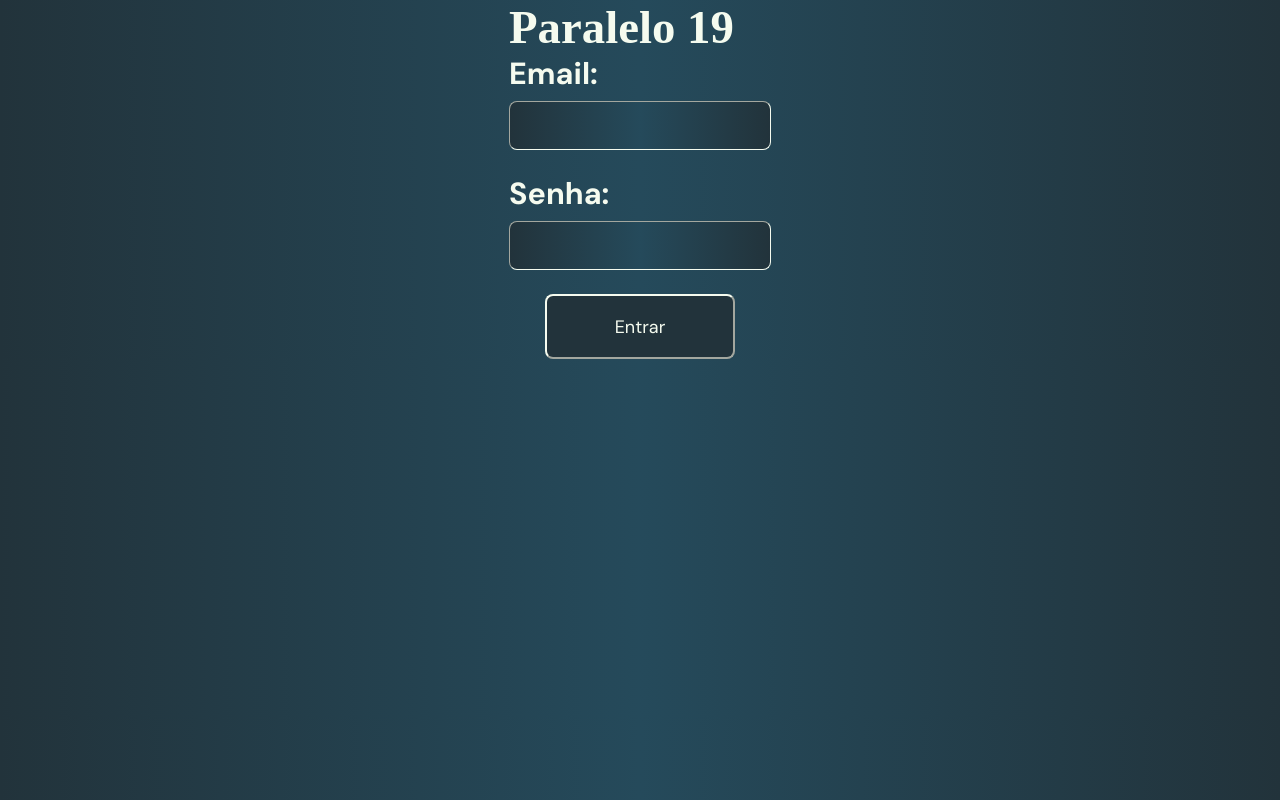
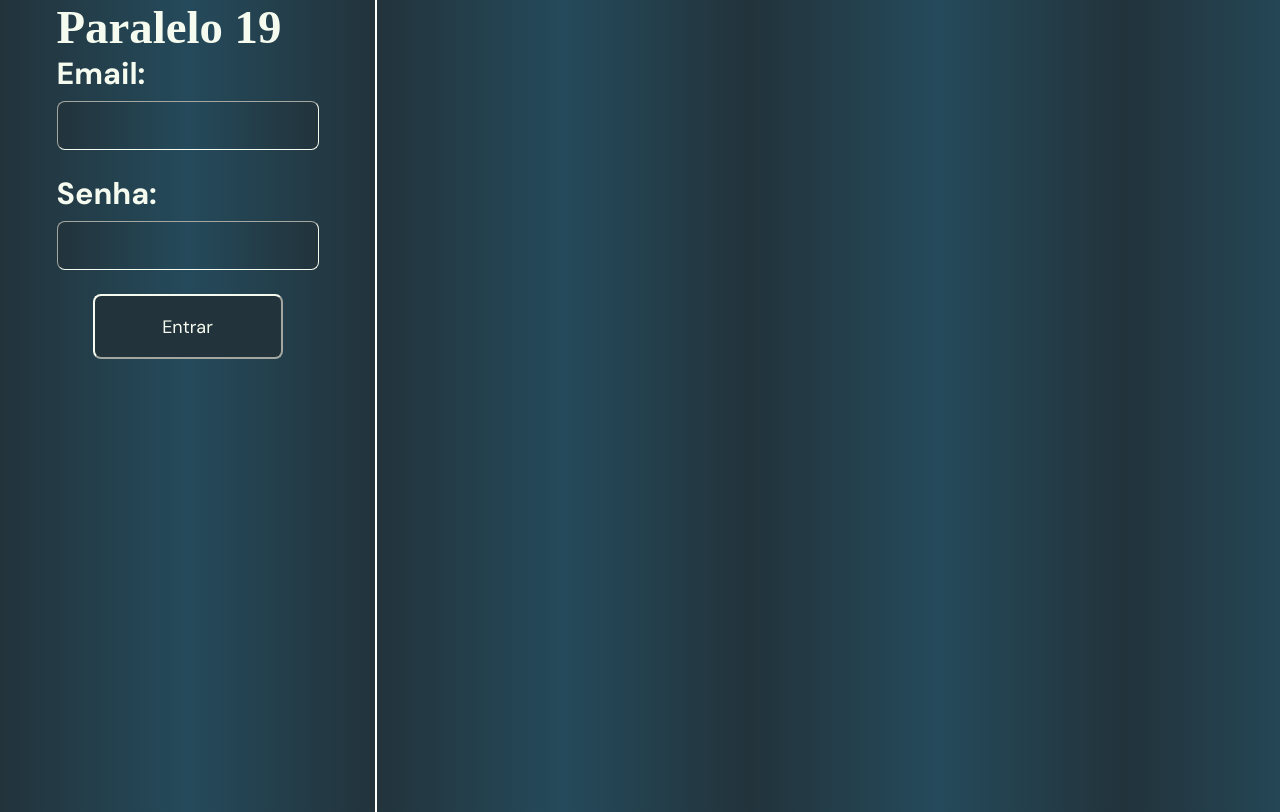
Before and after one commit to Grupo-2-Sustentare/sustentare-web, a React (Create React App) app: page / in a window 1280 px wide. Built offline with nearby package versions, Linux system fonts and the light colour scheme; a web font is replaced by a local one.

Commit message:
Fixando tamanho do html

```diff
--- a/src/globals.css
+++ b/src/globals.css
@@ -17,6 +17,13 @@ alterando-o apenas aqui, assim como com as variáveis do Figma!!!
         var(--carvao),
         var(--gunmetal)
     );
+}
+
+/* Tamanho de um celular, definido de forma temporária */
+html{
+    height: 812px;
+    width: 375px;
+    outline: 2px solid white;
 }
 
 *{
```
